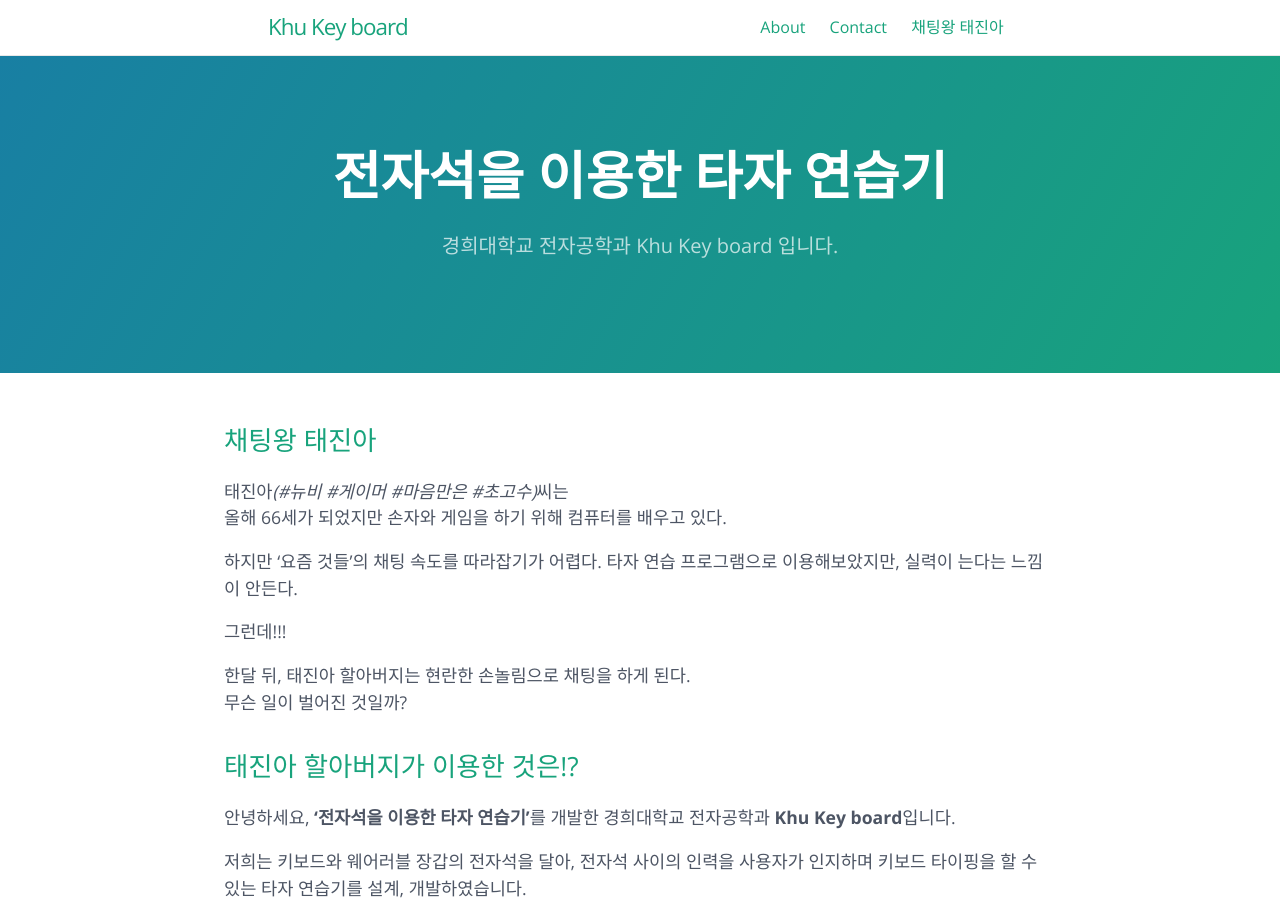
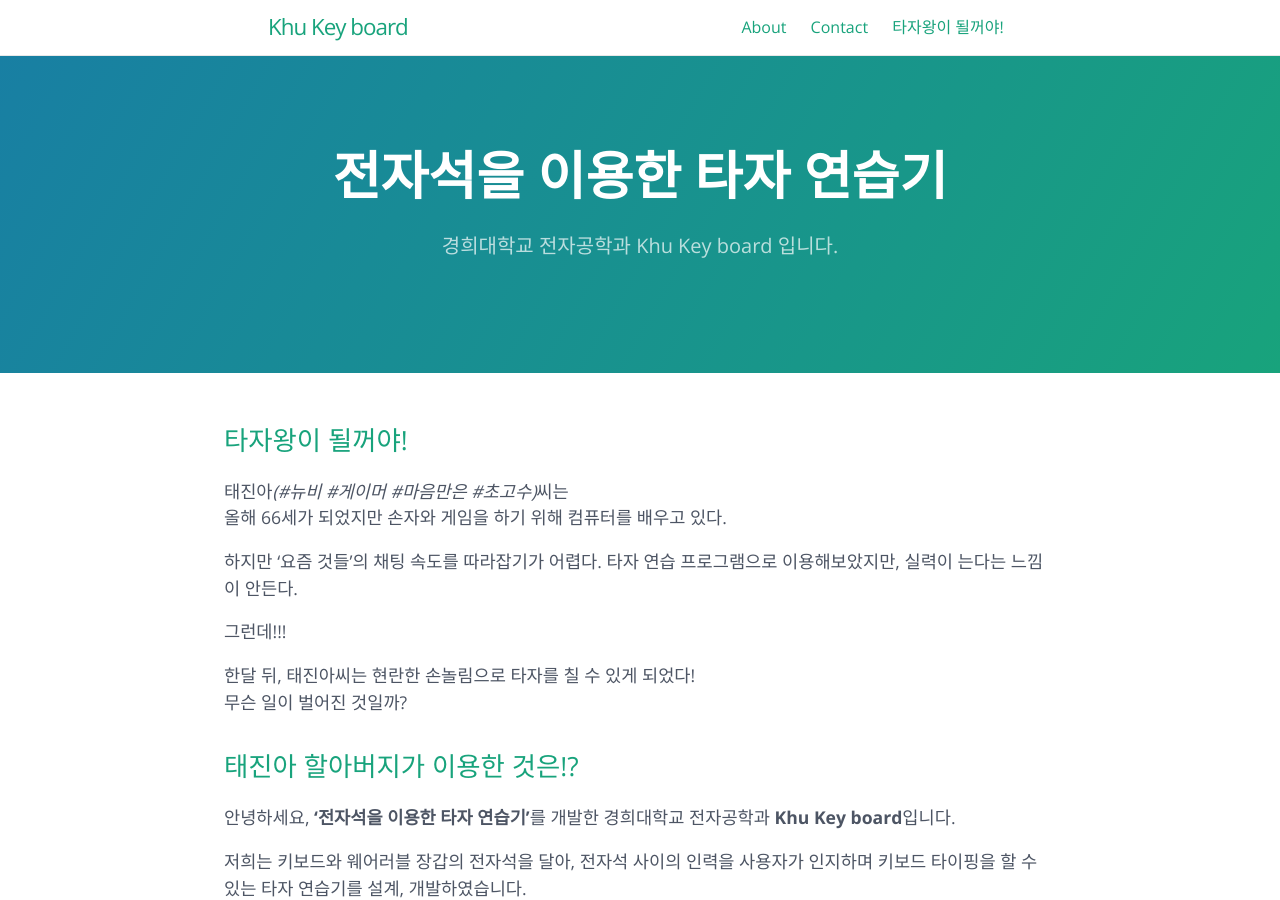
Before and after one commit to khukeyboard/khukeyboard.github.io, a Jekyll site: the page built from index.md, in a window 1280 px wide and 900 px high. Built offline with Jekyll 4.4.1, drawn with Linux system fonts in a browser that asks for light colours; our own code applies the rules of GitHub Pages for plain Markdown files.

Commit message:
Change some words

```diff
--- a/index.md
+++ b/index.md
@@ -8,7 +8,7 @@
 layout: home
 ---
 
-## 채팅왕 태진아
+## 타자왕이 될꺼야!
 
 태진아*(#뉴비 #게이머 #마음만은 #초고수)*씨는
 올해 66세가 되었지만 손자와 게임을 하기 위해 컴퓨터를 배우고 있다.
@@ -17,7 +17,7 @@ layout: home
 
 그런데!!!
 
-한달 뒤, 태진아 할아버지는 현란한 손놀림으로 채팅을 하게 된다.
+한달 뒤, 태진아씨는 현란한 손놀림으로 타자를 칠 수 있게 되었다!
 무슨 일이 벌어진 것일까?
 
 ## 태진아 할아버지가 이용한 것은!?
```
